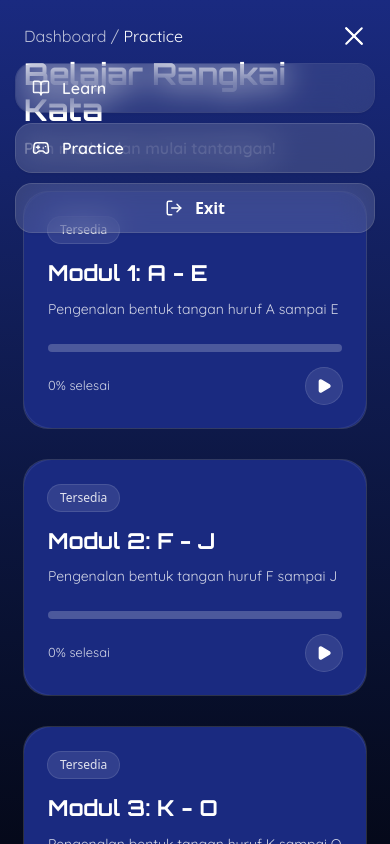
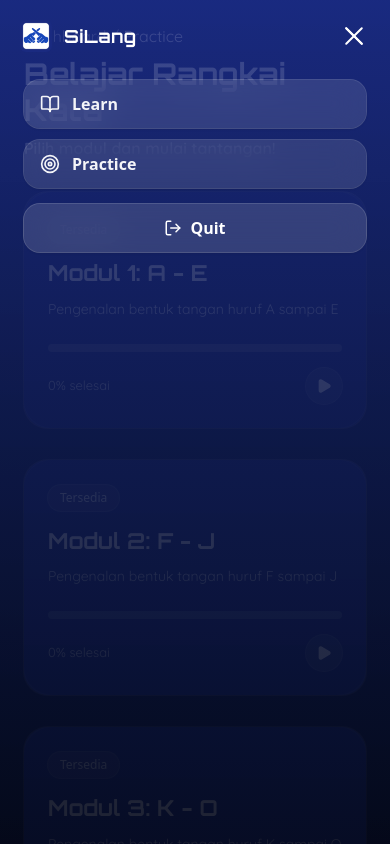
Before and after one commit to iHanzyy/silang-web, a Next.js app: page /dashboard/practice in a window 390 px wide. Both pictures are taken after a click on the button "Toggle menu". Shown: the top 844 px of the page. Built offline with nearby package versions, Linux system fonts and the light colour scheme.

Commit message:
fixed issue navbar in mobile

```diff
--- a/src/components/dashboard/DashboardShell.jsx
+++ b/src/components/dashboard/DashboardShell.jsx
@@ -4,9 +4,12 @@
 import { useEffect, useState } from "react";
 import { usePathname } from "next/navigation";
 import { motion, AnimatePresence } from "framer-motion";
+import Link from "next/link";
+import Image from "next/image";
+import { BookOpen, Target, LogOut } from "lucide-react";
 import DashboardSidebar from "./DashboardSidebar";
-import DashboardTopMenu from "./DashboardTopMenu";
 import AnimatedHamburgerButton from "@/components/AnimatedHamburgerButton";
+import { orbitron } from "@/lib/fonts";
 
 function useIsMdUp() {
   const [mdUp, setMdUp] = useState(false);
@@ -69,15 +72,45 @@ export default function DashboardShell({ children }) {
         </div>
       )}
 
-      {/* Hamburger mobile */}
+      {/* Hamburger mobile - gunakan key untuk force remount saat pathname berubah */}
       {showMobileHamburger && (
         <div className="md:hidden fixed right-4 top-4 z-50">
           <AnimatedHamburgerButton
-            initialOpen={mobOpen}
+            key={pathname} // force remount saat pathname berubah
+            initialOpen={false} // selalu mulai dari false
             onToggle={setMobOpen}
           />
         </div>
       )}
+
+      {/* Brand mobile dengan animasi - tampil saat mobile menu terbuka */}
+      <AnimatePresence>
+        {showMobileHamburger && mobOpen && (
+          <motion.div
+            initial={{ y: -8, opacity: 0 }}
+            animate={{ y: 0, opacity: 1 }}
+            exit={{ y: -8, opacity: 0 }}
+            transition={{ duration: 0.2 }}
+            className="md:hidden fixed left-5 top-5 z-50"
+          >
+            <Link href="/" className="flex items-center gap-3">
+              <Image
+                src="/LogoSiLang.png"
+                alt="SiLang Logo"
+                width={32}
+                height={32}
+                className="rounded-md"
+                priority
+              />
+              <span
+                className={`text-lg font-bold tracking-wide text-white ${orbitron.className}`}
+              >
+                SiLang
+              </span>
+            </Link>
+          </motion.div>
+        )}
+      </AnimatePresence>
 
       {/* ==== DESKTOP: layout dengan animasi ==== */}
       <div className="hidden md:flex h-screen relative">
@@ -118,11 +151,73 @@ export default function DashboardShell({ children }) {
         </motion.div>
       </div>
 
-      {/* ==== MOBILE: drawer dari atas ==== */}
+      {/* ==== MOBILE: overlay dengan desain sama seperti Navbar ==== */}
       <div className="md:hidden min-h-screen">
-        {!isPracticeSession && mobOpen && (
-          <DashboardTopMenu onClose={() => setMobOpen(false)} />
-        )}
+        {/* Mobile overlay dengan desain Navbar */}
+        <AnimatePresence>
+          {!isPracticeSession && mobOpen && (
+            <motion.div
+              key="mobile-menu"
+              initial={{ opacity: 0 }}
+              animate={{ opacity: 1 }}
+              exit={{ opacity: 0 }}
+              transition={{ duration: 0.2 }}
+              className="fixed inset-x-0 top-0 bottom-0 z-40 bg-gradient-to-b from-[#1A2A80]/85 to-[#05091A]/90"
+              onClick={() => setMobOpen(false)}
+            >
+              <motion.div
+                initial={{ y: -8, opacity: 0 }}
+                animate={{ y: 0, opacity: 1 }}
+                exit={{ y: -8, opacity: 0 }}
+                transition={{ duration: 0.2 }}
+                className="mx-auto max-w-7xl px-6 py-3 pt-20"
+                onClick={(e) => e.stopPropagation()}
+              >
+                <div className="flex flex-col gap-3">
+                  <Link
+                    href="/dashboard/learn"
+                    onClick={() => setMobOpen(false)}
+                    className="inline-flex items-center gap-3 rounded-2xl px-4 py-3
+                               text-white/95 hover:text-white
+                               bg-white/12 hover:bg-white/16
+                               ring-1 ring-white/20
+                               backdrop-blur-lg shadow-sm transition"
+                  >
+                    <BookOpen size={20} />
+                    <span className="font-semibold text-[16px]">Learn</span>
+                  </Link>
+
+                  <Link
+                    href="/dashboard/practice"
+                    onClick={() => setMobOpen(false)}
+                    className="inline-flex items-center gap-3 rounded-2xl px-4 py-3
+                               text-white/95 hover:text-white
+                               bg-white/12 hover:bg-white/16
+                               ring-1 ring-white/20
+                               backdrop-blur-lg shadow-sm transition"
+                  >
+                    <Target size={20} />
+                    <span className="font-semibold text-[16px]">Practice</span>
+                  </Link>
+
+                  <Link
+                    href="/"
+                    onClick={() => setMobOpen(false)}
+                    className="mt-1 inline-flex items-center justify-center gap-2 rounded-2xl px-4 py-3
+                               text-white font-semibold
+                               bg-white/14 hover:bg-white/18
+                               ring-1 ring-white/25
+                               backdrop-blur-lg shadow transition"
+                  >
+                    <LogOut size={18} aria-hidden />
+                    Quit
+                  </Link>
+                </div>
+              </motion.div>
+            </motion.div>
+          )}
+        </AnimatePresence>
+
         <div>{children}</div>
       </div>
     </div>
```
